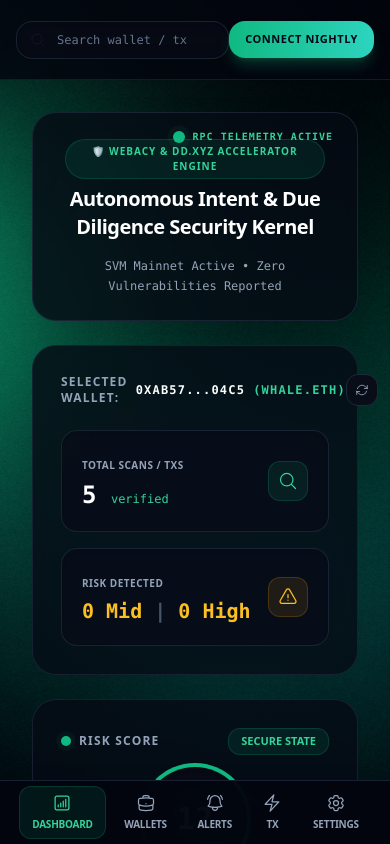
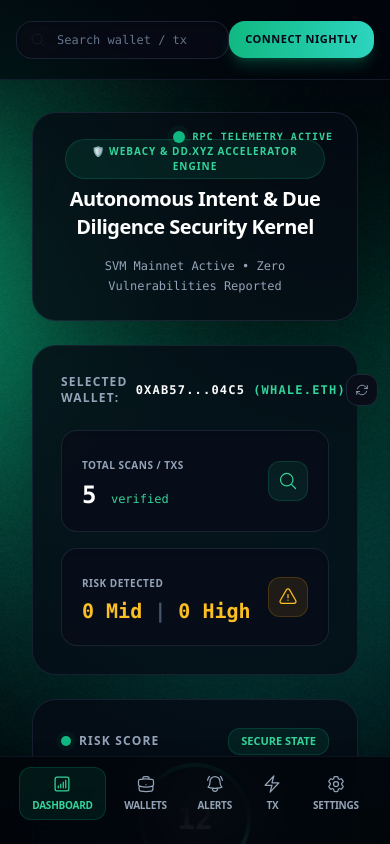
Before and after one commit to oficialponto6/cookielogix, a Next.js app: page /dashboard in a window 390 px wide. Built offline with nearby package versions, Linux system fonts and the light colour scheme; what @solana/web3.js would draw is missing.

Commit message:
fix: make mobile navigation fully functional with router.push and translucent glassmorphism bar

```diff
--- a/src/app/components/AppShell.tsx
+++ b/src/app/components/AppShell.tsx
@@ -10,14 +10,14 @@
   BoltIcon,
   Cog6ToothIcon
 } from '@heroicons/react/24/outline';
-import { usePathname } from 'next/navigation';
+import { usePathname, useRouter } from 'next/navigation';
 import { useWallet } from '../context/WalletContext';
 
 export function AppShell({ children }: { children: React.ReactNode }) {
   const [sidebarExpanded, setSidebarExpanded] = useState(true);
-  const [activeNav, setActiveNav] = useState<'dashboard' | 'wallets' | 'alerts' | 'watchlist' | 'transaction' | 'reports' | 'settings'>('dashboard');
   const { walletAddress, connectWallet } = useWallet();
   const pathname = usePathname();
+  const router = useRouter();
 
   const routeName = pathname?.split('/')[1] || 'dashboard';
 
@@ -26,14 +26,22 @@
     return <>{children}</>;
   }
 
+  const navItems = [
+    { id: 'dashboard', path: '/dashboard', label: 'Dashboard', icon: <ChartBarSquareIcon className="w-5 h-5" /> },
+    { id: 'wallets', path: '/wallets', label: 'Wallets', icon: <BriefcaseIcon className="w-5 h-5" /> },
+    { id: 'alerts', path: '/alerts', label: 'Alerts', icon: <BellAlertIcon className="w-5 h-5" /> },
+    { id: 'transaction', path: '/transaction', label: 'Tx', icon: <BoltIcon className="w-5 h-5" /> },
+    { id: 'settings', path: '/settings', label: 'Settings', icon: <Cog6ToothIcon className="w-5 h-5" /> },
+  ];
+
   return (
     <div className="min-h-screen text-slate-100 font-sans flex antialiased relative overflow-x-hidden bg-[#02050b]">
       <div className="absolute inset-0 bg-[url('/cookielogix-bg.jpg')] bg-cover bg-center bg-fixed opacity-75 pointer-events-none z-0"></div>
 
       <Sidebar expanded={sidebarExpanded} setExpanded={setSidebarExpanded} />
 
-      <main className="flex-1 flex flex-col min-w-0 overflow-y-auto z-10 h-screen pb-20 lg:pb-0">
-        <header className="h-20 bg-[#03060e]/80 backdrop-blur-3xl border-b border-slate-800/60 px-4 sm:px-8 flex items-center justify-between sticky top-0 z-30 shrink-0">
+      <main className="flex-1 flex flex-col min-w-0 overflow-y-auto z-10 h-screen pb-28 lg:pb-0">
+        <header className="h-20 bg-[#03060e]/60 backdrop-blur-2xl border-b border-slate-800/60 px-4 sm:px-8 flex items-center justify-between sticky top-0 z-30 shrink-0">
           <div className="flex items-center gap-4 sm:gap-6 w-full max-w-xl">
             <h2 className="text-xs font-black text-slate-400 uppercase tracking-[0.2em] hidden sm:block">
               {routeName.toUpperCase()}
@@ -72,27 +80,21 @@
 
         {children}
 
-        {/* BARRA DE NAVEGAÇÃO INFERIOR EXCLUSIVA PARA MOBILE (Bottom Bar) */}
-        <nav aria-label="Mobile Navigation" className="lg:hidden fixed bottom-0 left-0 right-0 h-16 bg-[#03060e]/95 backdrop-blur-2xl border-t border-slate-800/80 px-4 flex items-center justify-around z-40 shadow-2xl">
-          {[
-            { id: 'dashboard', label: 'Dashboard', icon: <ChartBarSquareIcon className="w-5 h-5" /> },
-            { id: 'wallets', label: 'Wallets', icon: <BriefcaseIcon className="w-5 h-5" /> },
-            { id: 'alerts', label: 'Alerts', icon: <BellAlertIcon className="w-5 h-5" /> },
-            { id: 'transaction', label: 'Tx', icon: <BoltIcon className="w-5 h-5" /> },
-            { id: 'settings', label: 'Settings', icon: <Cog6ToothIcon className="w-5 h-5" /> },
-          ].map((item) => (
+        {/* BARRA DE NAVEGAÇÃO INFERIOR TRANSPARENTE E FUNCIONAL PARA MOBILE */}
+        <nav aria-label="Mobile Navigation" className="lg:hidden fixed bottom-0 left-0 right-0 bg-[#02050b]/80 backdrop-blur-xl border-t border-slate-800/40 px-4 pt-2.5 pb-6 flex items-center justify-around z-40 shadow-2xl">
+          {navItems.map((item) => {
+            const isActive = pathname === item.path;
+            return (
               <button
                 key={item.id}
-              onClick={() => {
-                setActiveNav(item.id as any);
-                window.location.hash = item.id;
-              }}
-              className={`flex flex-col items-center justify-center py-1.5 px-3 rounded-xl transition ${activeNav === item.id ? 'text-emerald-400 bg-emerald-500/10 border border-emerald-500/20' : 'text-slate-400 hover:text-slate-200'}`}
+                onClick={() => router.push(item.path)}
+                className={`flex flex-col items-center justify-center py-1.5 px-3 rounded-xl transition ${isActive ? 'text-emerald-400 bg-emerald-500/10 border border-emerald-500/20' : 'text-slate-400 hover:text-slate-200'}`}
               >
                 {item.icon}
                 <span className="text-[10px] font-bold mt-1 uppercase tracking-tight">{item.label}</span>
               </button>
-          ))}
+            );
+          })}
         </nav>
       </main>
     </div>
```
Lines whose indentation alone changed are shown as unchanged.
